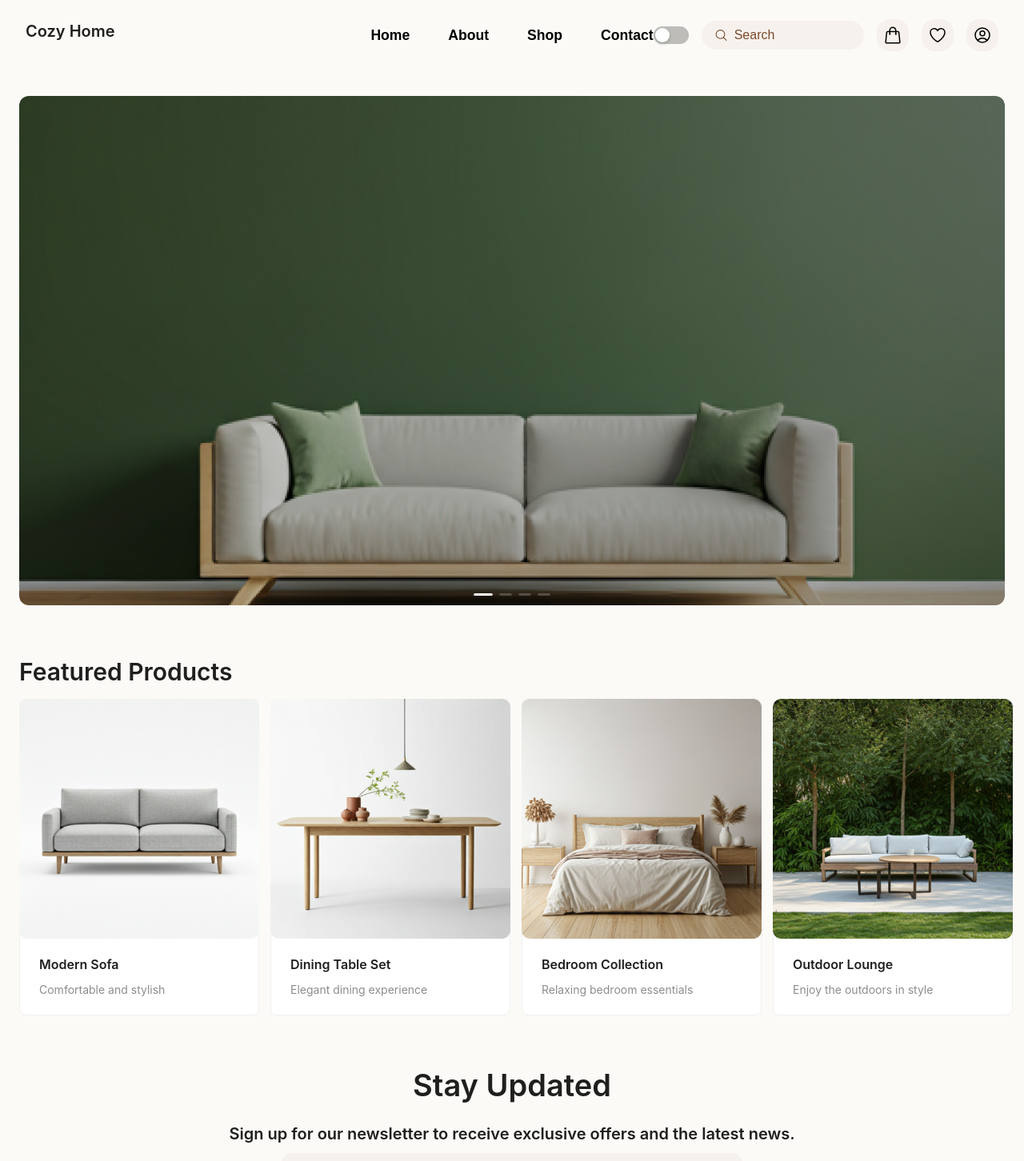
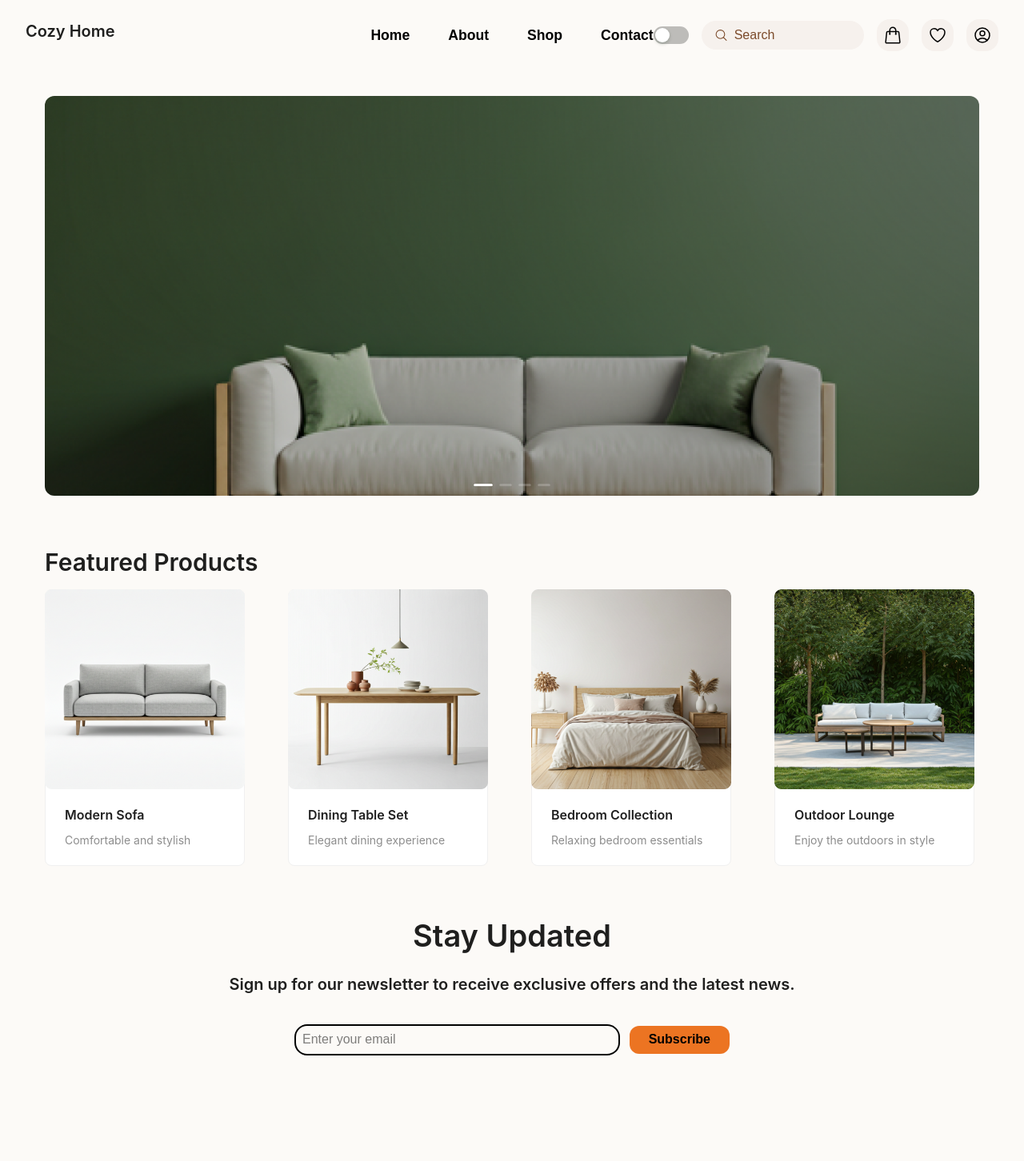
Before and after one commit to Programmer707707/Cozy-Home, a React (Vite) app: page / in a window 1280 px wide. Shown: the top 1452 px of the page at 80% size. Built offline with nearby package versions, Linux system fonts and the light colour scheme.

Commit message:
Fixed functionalities

```diff
--- a/src/components/CustomCard.tsx
+++ b/src/components/CustomCard.tsx
@@ -12,7 +12,7 @@ type CustomCardProps = {
 const CustomCard: React.FC<CustomCardProps> = ({image, title, description}) => (
   <Card
     hoverable
-    style={{ width: 300 }}
+    style={{ width: 250,  }}
     cover={<img alt={title} src={image} />}
   >
     <Meta title={title} description={description} />
--- a/src/components/FeaturedProducts.tsx
+++ b/src/components/FeaturedProducts.tsx
@@ -31,10 +31,10 @@ const cards = [
 
 const FeaturedProducts = () => {
   return (
-    <div className='max-w-7xl mt-[4rem]'>
+    <div className='max-w-7xl mt-[4rem] grid ml-[2rem] '>
         <Title level={2}>Featured Products</Title>
 
-        <div className='grid grid-cols-1 sm:grid-cols-2 md:grid-cols-3 lg:grid-cols-4 gap-6'>
+        <div className='grid grid-cols-1 sm:grid-cols-2 md:grid-cols-3 lg:grid-cols-4 gap-4'>
             {cards.map(({image, title, description})=>(
                 <CustomCard image={image} title={title} description={description}  />
             ))}
--- a/src/components/Navbar.tsx
+++ b/src/components/Navbar.tsx
@@ -77,20 +77,16 @@ const Navbar = () => {
         </nav>
         <Dialog open={mobileMenuOpen} onClose={setMobileMenuOpen} className="lg:hidden">
           <div className="fixed inset-0 z-50" />
-          <DialogPanel className="fixed inset-y-0 right-0 z-50 w-full overflow-y-auto bg-white p-6 sm:max-w-sm sm:ring-1 sm:ring-gray-900/10">
+          <DialogPanel className={`fixed inset-y-0 right-0 z-50 w-full overflow-y-auto p-6 sm:max-w-sm sm:ring-1 sm:ring-gray-900/10 ${isDark ? 'bg-black text-white' : 'bg-[#FCFAF7] text-black'}`}>
             <div className="flex items-center justify-between">
               <a href="#" className="-m-1.5 p-1.5">
                 <span className="sr-only">Your Company</span>
-                <img
-                  alt=""
-                  src="https://tailwindcss.com/plus-assets/img/logos/mark.svg?color=indigo&shade=600"
-                  className="h-8 w-auto"
-                />
+                <Title level={4}>Cozy Home</Title>
               </a>
               <button
                 type="button"
                 onClick={() => setMobileMenuOpen(false)}
-                className="-m-2.5 rounded-md p-2.5 text-gray-700"
+                className="-m-2.5 rounded-md p-2.5"
               >
                 <span className="sr-only">Close menu</span>
                 <XMarkIcon aria-hidden="true" className="size-6" />
@@ -103,16 +99,20 @@ const Navbar = () => {
                     <a
                       key={item.name}
                       href={item.href}
-                      className="-mx-3 block rounded-lg px-3 py-2 text-base/7 font-semibold hover:bg-gray-50"
+                      className="-mx-3 block rounded-lg px-3 py-2 text-base/7 font-semibold hover:bg-gray-50 hover:text-black"
                     >
                       {item.name}
                     </a>
                   ))}
                 </div>
                 <div className="py-6">
+                  <div className='mb-4'>
+                    <Switch checked={isDark} onChange={toggleTheme} />
+                  </div>
+
                   <a
                     href="#"
-                    className="-mx-3 text-[1.1rem] block rounded-lg px-3 py-2.5 text-base/7 font-semibold text-gray-900 hover:bg-gray-50"
+                    className="-mx-3 text-[1.1rem] block rounded-lg px-3 py-2.5 text-base/7 font-semibold hover:bg-gray-50 hover:text-black"
                   >
                     Log in
                   </a>
--- a/src/components/Slider.tsx
+++ b/src/components/Slider.tsx
@@ -3,37 +3,32 @@ import { Carousel } from 'antd';
 import banner from '../assets/home-images/banner.png';
 
 const Slider: React.FC = () => (
-  <div className="max-w-7xl mx-auto my-8">
-    <Carousel autoplay={{dotDuration: true}} autoplaySpeed={5000}>
-      <div >
+  <div className="w-full px-4 sm:px-6 lg:px-8 my-8">
+    <div className="max-w-[80rem] mx-auto">
+      <div className="hidden md:block">
+        <Carousel autoplay autoplaySpeed={5000}>
+          {[1, 2, 3, 4].map((_, index) => (
+            <div key={index}>
+              <div className="overflow-hidden rounded-xl">
                 <img
                   src={banner}
-            alt='Slide'
-            className="w-full object-cover rounded-xl"
+                  alt={`Slide ${index + 1}`}
+                  className="w-full h-[400px] lg:h-[500px] object-cover"
                 />
               </div>
-      <div >
+            </div>
+          ))}
+        </Carousel>
+      </div>
+
+      <div className="block md:hidden overflow-hidden rounded-xl">
         <img
           src={banner}
-            alt='Slide'
-            className="w-full object-cover rounded-xl"
+          alt="Static Banner"
+          className="w-full h-[200px] object-cover"
         />
       </div>
-      <div >
-          <img
-            src={banner}
-            alt='Slide'
-            className="w-full object-cover rounded-xl"
-          />
     </div>
-      <div >
-          <img
-            src={banner}
-            alt='Slide'
-            className="w-full object-cover rounded-xl"
-          />
-        </div>
-    </Carousel>
   </div>
 );
 
--- a/src/components/StayUpdated.tsx
+++ b/src/components/StayUpdated.tsx
@@ -1,35 +1,42 @@
-import Title from 'antd/es/typography/Title'
-import { useState } from 'react'
+import Title from 'antd/es/typography/Title';
+import { useState } from 'react';
+import { useThemeStore } from '../stores/themeStore';
 
 const StayUpdated = () => {
-    const [email, setEmail] = useState("");
+  const [email, setEmail] = useState('');
+  const isDark = useThemeStore((state) => state.isDark);
 
-    const handleSubscribe = () =>{
-        console.log("Subscribed with: ", email);
-        setEmail("")
-    }
+  const handleSubscribe = () => {
+    console.log('Subscribed with: ', email);
+    setEmail('');
+  };
 
   return (
-      <div className='mt-[4rem] text-center'>
+    <div className={`mt-16 px-4 text-center ${isDark ? 'bg-black text-white' : 'bg-[#FCFAF7] text-black'}`}>
       <Title level={1}>Stay Updated</Title>
-         <Title level={4}>Sign up for our newsletter to receive exclusive offers and the latest news.</Title>
-            <div className="flex justify-center text-black m-auto items-center bg-[#f6f1ed] rounded-xl px-4 py-3 max-w-xl w-full">
+      <Title level={4}>
+        Sign up for our newsletter to receive exclusive offers and the latest news.
+      </Title>
+
+      <div className="flex flex-col sm:flex-row items-center justify-center rounded-xl px-4 py-3 max-w-xl w-full mx-auto gap-3 mt-6">
         <input
           type="email"
           value={email}
           onChange={(e) => setEmail(e.target.value)}
-                    placeholder="Enter  your email"
-                    className="bg-transparent outline-none flex-grow text-[#7c4b2b] placeholder-[#7c4b2b] text-lg pr-4"
+          placeholder="Enter your email"
+          className={`bg-transparent outline-none w-full ${isDark ? 'text-white placeholder-[#FCFAF7] border-2 rounded-xl' : 'text-black border-2'}  rounded-2xl text-lg py-2 px-2 ${
+                isDark ? 'text-white' : 'text-black'
+            }`}
         />
         <button
           onClick={handleSubscribe}
-                    className="bg-[#ec7422] text-white font-extrabold px-6 py-2 rounded-xl hover:bg-[#e05f0f] transition-colors"
+          className={`w-full sm:w-auto bg-[#ec7422] text-white rounded-xl font-extrabold px-6 py-2  hover:bg-[#e05f0f] transition-colors`}
         >
           Subscribe
         </button>
       </div>
     </div>
-    )
-}
+  );
+};
 
-export default StayUpdated
+export default StayUpdated;
```
Lines whose indentation alone changed are shown as unchanged.
